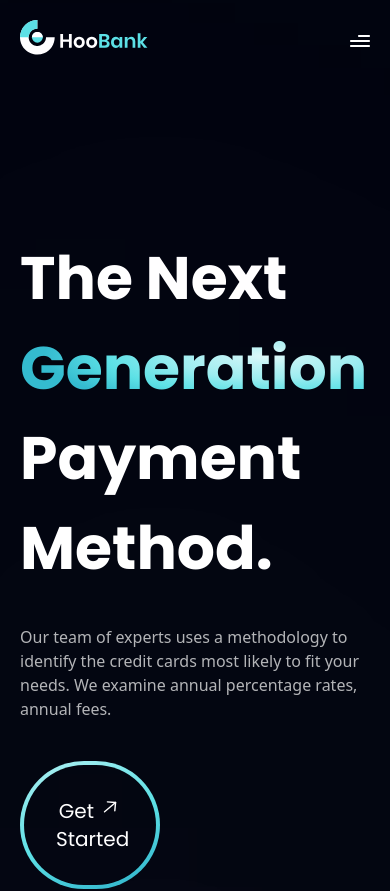
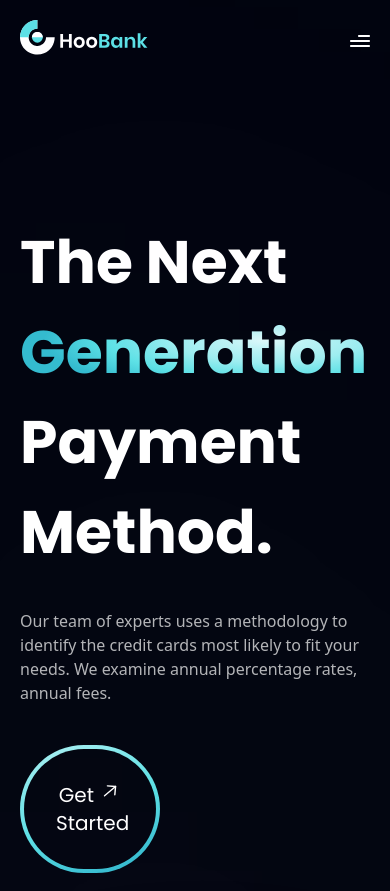
Before and after one commit to sbaamoha/hoobank-landingpage, a Next.js app: page / in a window 390 px wide. Shown: the top 891 px of the page. Built offline with nearby package versions, Linux system fonts and the light colour scheme.

Commit message:
change padding on hero component

```diff
--- a/components/Hero.jsx
+++ b/components/Hero.jsx
@@ -3,7 +3,7 @@ import { discount, arrowUp, robot } from "../assets"
 
 const Hero = () => {
   return (
-    <section className='py-10 flex flex-col sm:flex-row gap-5 md:relative'>
+    <section className='py-6 lg:py-10 flex flex-col sm:flex-row gap-5 md:relative'>
         <div className="py-20">
             <h3 className="hidden bg-discount-gradient w-[380px] rounded-lg md:flex items-center md:gap-2 font-poppins cursor-pointer">
                 <Image src={discount} alt="discount" className="w-[32px]"/>
```
